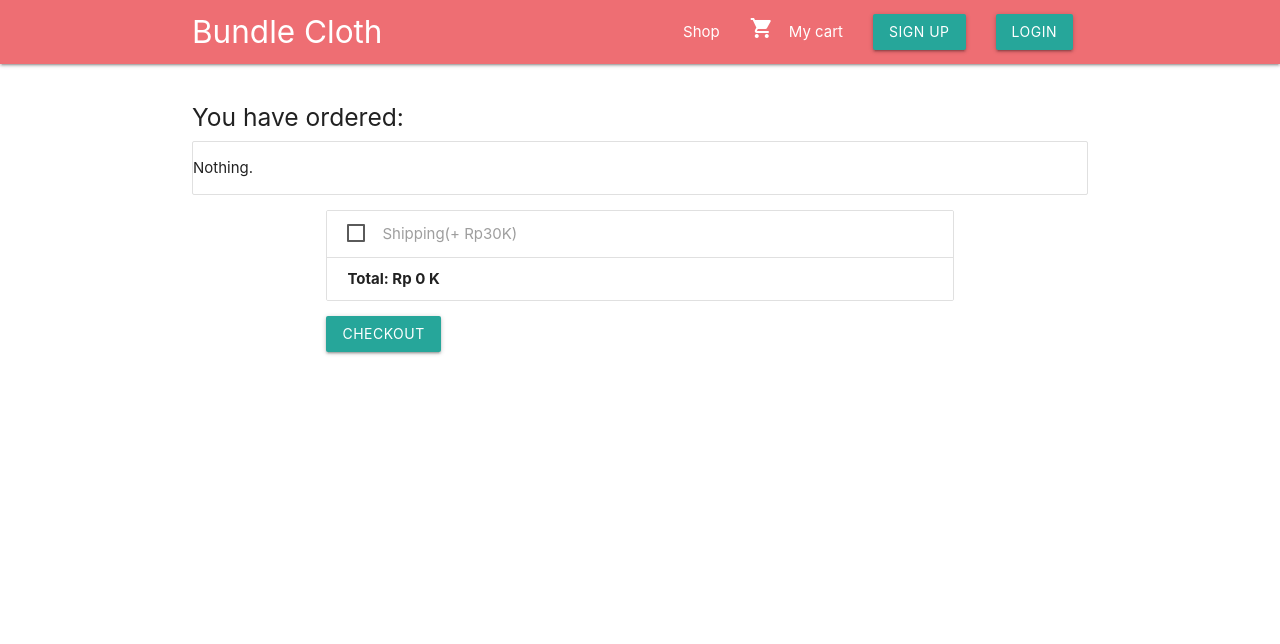
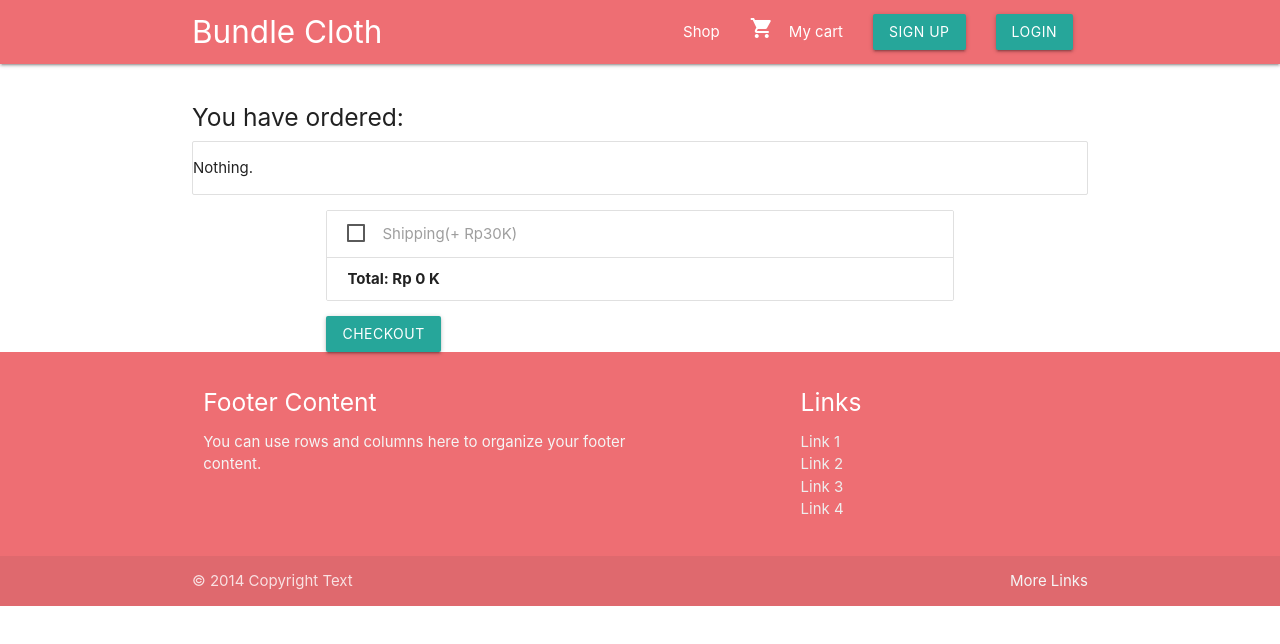
Before and after one commit to mtfiqh/bundleClothes-ecommerce-frontend, a React (Create React App) app: page /cart in a window 1280 px wide. Shown: the top 644 px of the page. Built offline with nearby package versions, Linux system fonts and the light colour scheme.

Commit message:
Minor update
+Footer

```diff
--- a/src/App.js
+++ b/src/App.js
@@ -3,6 +3,7 @@
 import Navbar from './components/Navbar'
 import Home from './components/Home'
 import Cart from './components/Cart'
+import Footer from './components/Footer';
 
 class App extends Component {
   render() {
@@ -15,6 +16,7 @@
                     <Route exact path="/" component={Home}/>
                     <Route path="/cart" component={Cart}/>
                   </Switch>
+                  <Footer/>
              </div>
        </BrowserRouter>
 
--- /dev/null
+++ b/src/components/Footer.js
@@ -0,0 +1,36 @@
+import React, { Component } from 'react';
+
+export default class Footer extends Component {
+    render() {
+      return (
+<footer className="page-footer">
+
+
+<div className="container">
+  <div className="row">
+    <div className="col l6 s12">
+      <h5 className="white-text">Footer Content</h5>
+      <p className="grey-text text-lighten-4">You can use rows and columns here to organize your footer content.</p>
+    </div>
+    <div className="col l4 offset-l2 s12">
+      <h5 className="white-text">Links</h5>
+      <ul>
+        <li><a className="grey-text text-lighten-3" href="#!">Link 1</a></li>
+        <li><a className="grey-text text-lighten-3" href="#!">Link 2</a></li>
+        <li><a className="grey-text text-lighten-3" href="#!">Link 3</a></li>
+        <li><a className="grey-text text-lighten-3" href="#!">Link 4</a></li>
+      </ul>
+    </div>
+  </div>
+</div>
+<div className="footer-copyright">
+  <div className="container">
+  © 2014 Copyright Text
+  <a className="grey-text text-lighten-4 right" href="#!">More Links</a>
+  </div>
+</div>
+</footer>
+
+);
+}
+}
```
Also changed, not shown: 1 other file (tests, documents, lock files or other folders).
